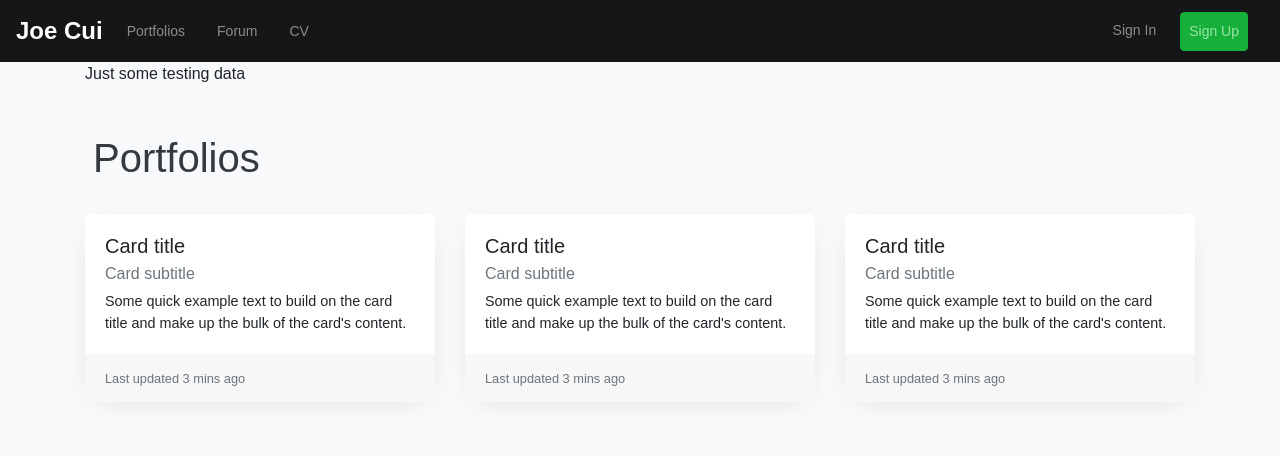
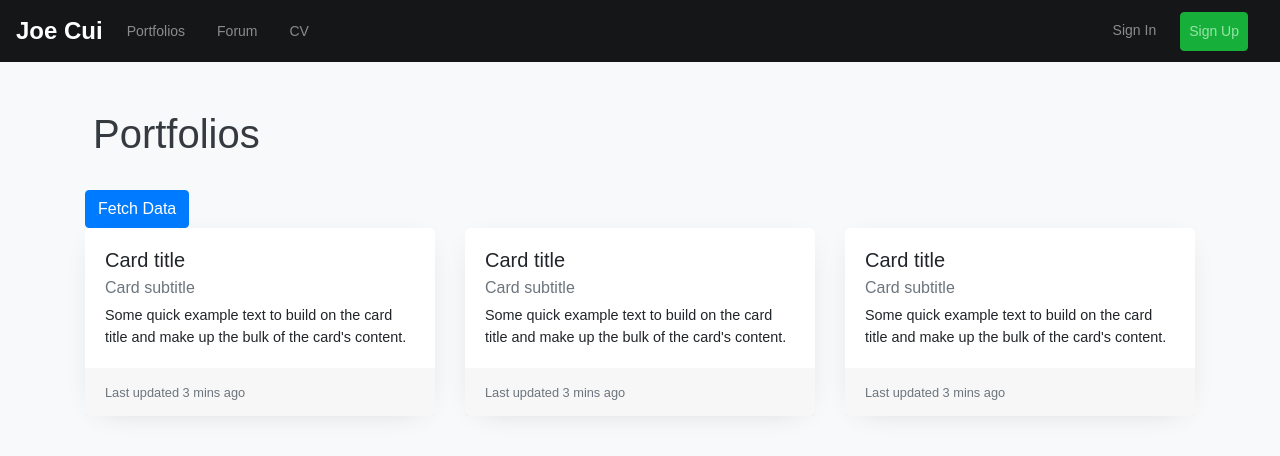
Before and after one commit to XiaozhouCui/nextjs-portfolio, a Next.js app: page /portfolios in a window 1280 px wide. Shown: the top 456 px of the page. Built offline with nearby package versions, Linux system fonts and the light colour scheme.

Commit message:
Using axios to send post request to /graphql

```diff
--- a/package.json
+++ b/package.json
@@ -8,6 +8,7 @@
     "start": "next start"
   },
   "dependencies": {
+    "axios": "^0.21.0",
     "bootstrap": "^4.5.3",
     "express": "^4.17.1",
     "express-graphql": "^0.12.0",
--- a/pages/portfolios/index.jsx
+++ b/pages/portfolios/index.jsx
@@ -1,13 +1,23 @@
+import axios from "axios";
+
 const Portfolios = (props) => {
+  const fetchPortfolios = () => {
+    const query =
+      "query Portfolios {portfolios {_id title company companyWebsite location jobTitle description}}";
+    return axios.post("http://localhost:3000/graphql", { query });
+  };
+
   return (
     <>
-      {props.testingData}
       <section className="section-title">
         <div className="px-2">
           <div className="pt-5 pb-4">
             <h1>Portfolios</h1>
           </div>
         </div>
+        <button onClick={fetchPortfolios} className="btn btn-primary">
+          Fetch Data
+        </button>
       </section>
       <section className="pb-5">
         <div className="row">
@@ -70,11 +80,11 @@ const apiCall = () => {
   });
 };
 
-Portfolios.getInitialProps = async () => {
-  console.log("GET INITIAL PROPS PORTFOLIO");
-  // page won't be rendered until apiCall() is resolved/rejected
-  const data = await apiCall();
-  return { ...data };
-};
+// Portfolios.getInitialProps = async () => {
+//   console.log("GET INITIAL PROPS PORTFOLIO");
+//   // page won't be rendered until apiCall() is resolved/rejected
+//   const data = await apiCall();
+//   return { ...data };
+// };
 
 export default Portfolios;
```
Also changed, not shown: 1 other file (tests, documents, lock files or other folders).
